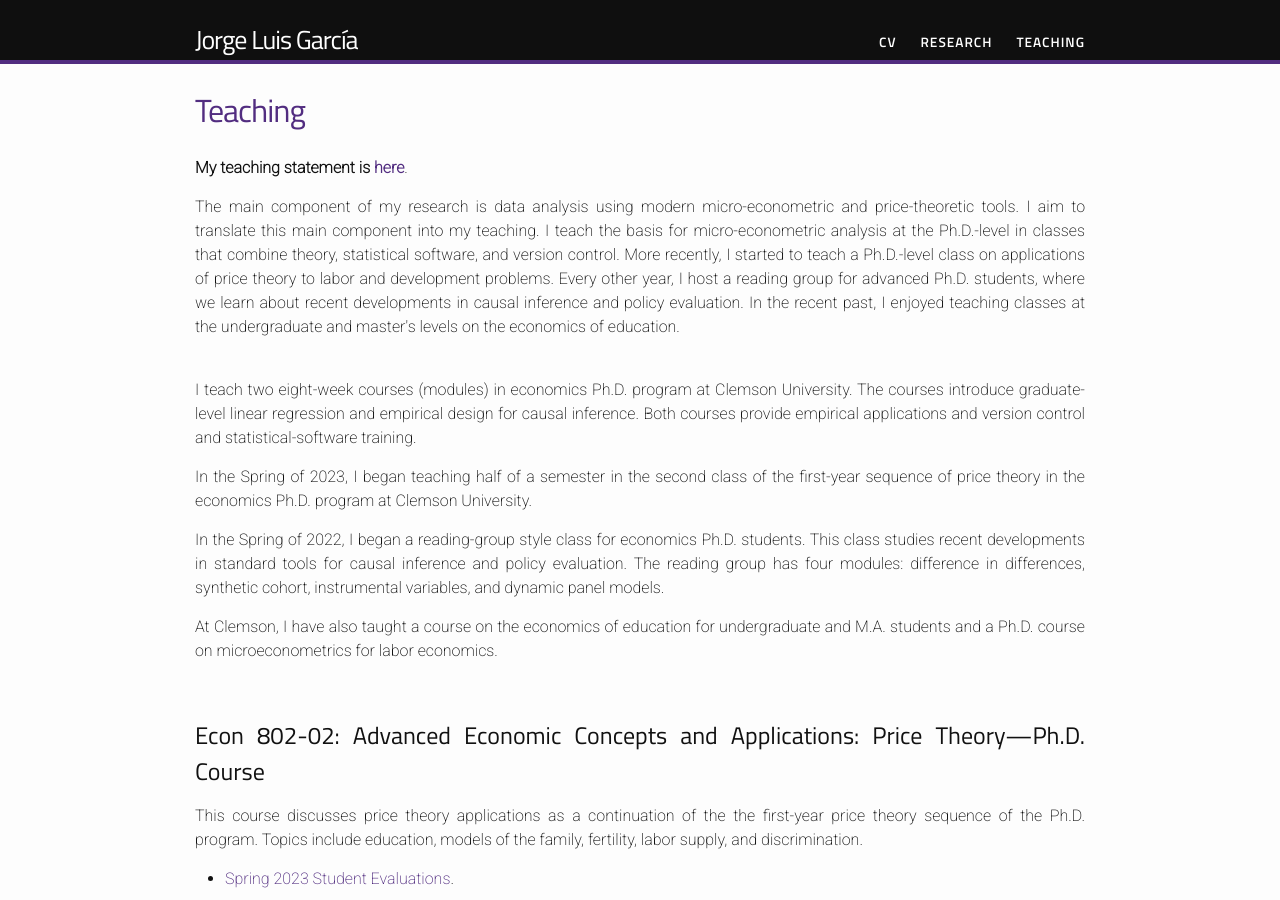
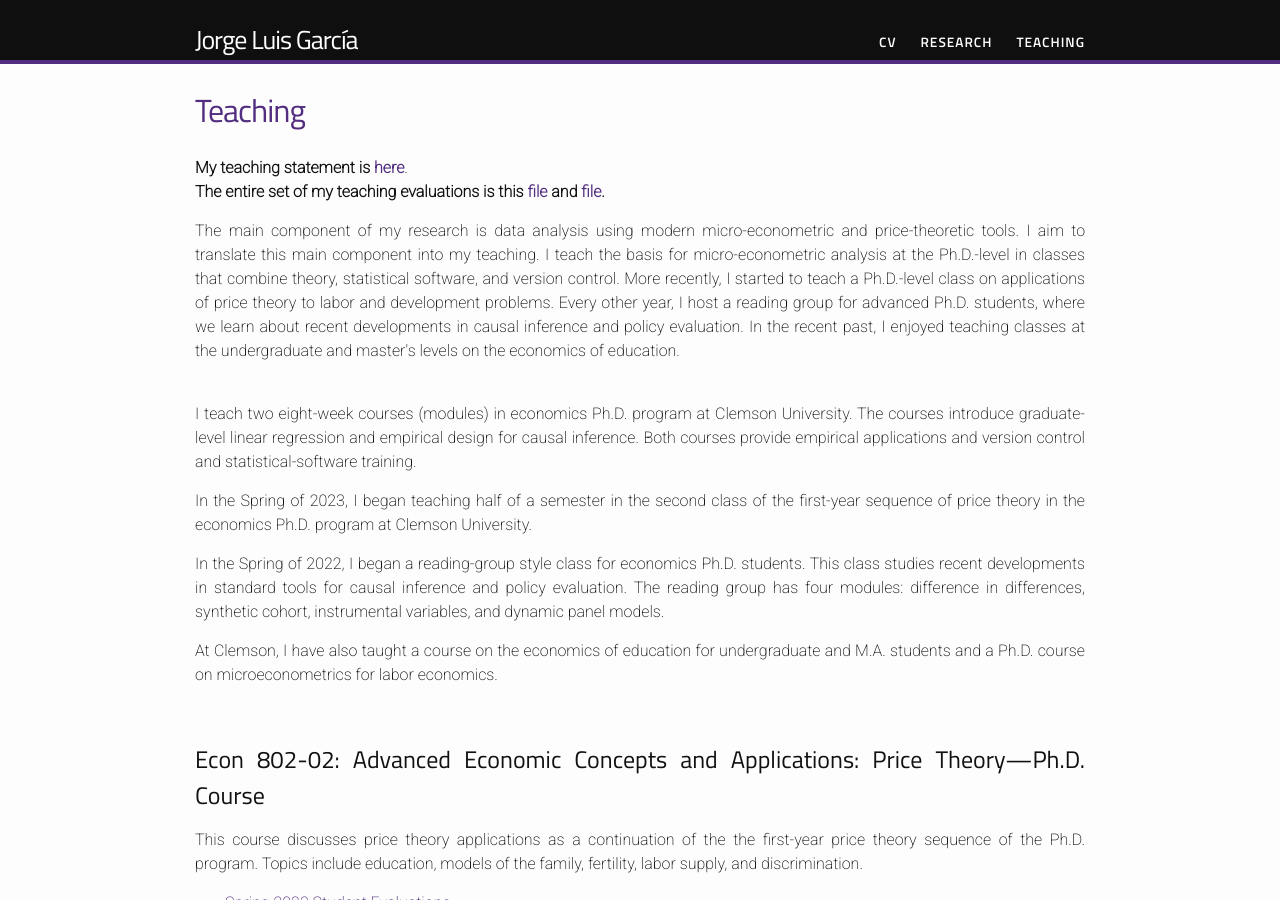
Before and after one commit to jorgelgarcia/jorgelgarcia.github.io, a Jekyll site: the page built from teaching.md, in a window 1280 px wide and 900 px high. Built offline with Jekyll 4.4.1, drawn with Linux system fonts in a browser that asks for light colours; nearby versions of some CDN libraries; some web fonts are replaced.

Commit message:
add evaluations

```diff
--- a/teaching.md
+++ b/teaching.md
@@ -5,6 +5,8 @@ permalink: /teaching/
 ---
 <style>body {text-align: justify}</style>
 <b>My teaching statement is <a href="https://www.dropbox.com/s/z0eeahtcu0c0n20/garcia_teachingstatement.pdf?dl=0">here</a></b>.
+<br>
+<b>The entire set of my teaching evaluations is this <a href="https://www.dropbox.com/scl/fi/imzsbudduhvi2w4wyagc5/garcia_teachingevaluations_file1.pdf?rlkey=kqlf4ehz4cxaxaqn4vw8wlks6&dl=0">file</a> and <a href="https://www.dropbox.com/scl/fi/yjf5ameol1re7no0yzcnw/garcia_teachingevaluations_file2.pdf?rlkey=h7vfc2pe7h7i1xnnx3naujzxs&dl=0">file</a>.</b>
 <br>
 <p align="justify">
 The main component of my research is data analysis using modern micro-econometric and price-theoretic tools. I aim to translate this main component into my teaching. I teach the basis for micro-econometric analysis at the Ph.D.-level in classes that combine theory, statistical software, and version control. More recently, I started to teach a Ph.D.-level class on applications of price theory to labor and development problems. Every other year, I host a reading group for advanced Ph.D. students, where we learn about recent developments in causal inference and policy evaluation. In the recent past, I enjoyed teaching classes at the undergraduate and master's levels on the economics of education.
```
